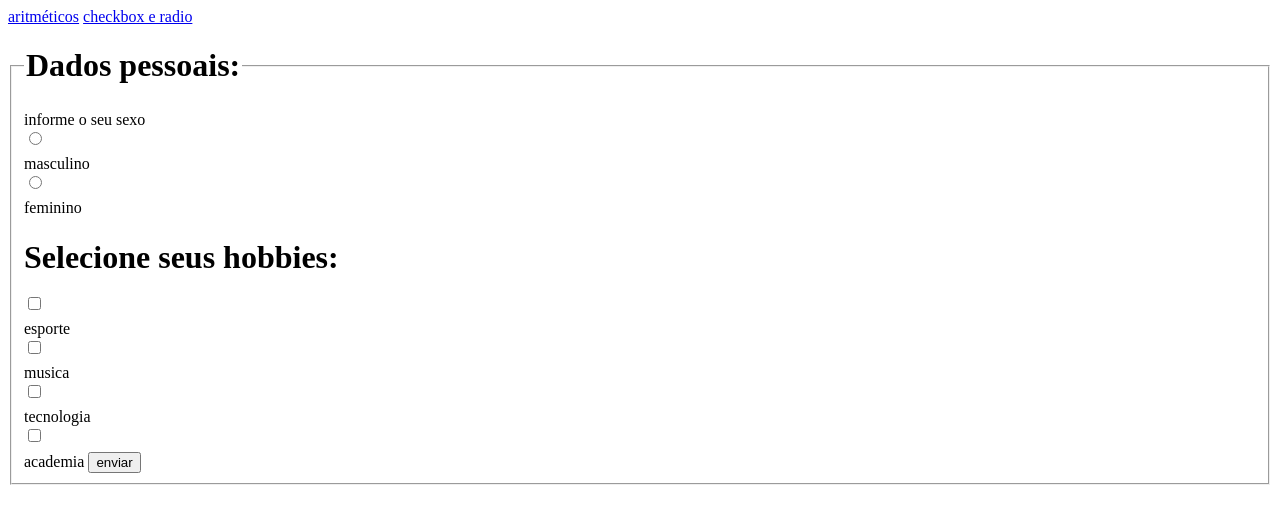
After one commit to alisson10000/javascript, a PHP site: page /checkbox.php in a window 1280 px wide. The commit adds this page. Shown: the top 524 px of the page. Run offline with PHP 8.4, Linux system fonts and the light colour scheme.

Commit message:
AULA DOIS

```diff
--- /dev/null
+++ b/checkbox.php
@@ -0,0 +1,42 @@
+<!DOCTYPE html>
+<!--
+Click nbfs://nbhost/SystemFileSystem/Templates/Licenses/license-default.txt to change this license
+Click nbfs://nbhost/SystemFileSystem/Templates/Project/PHP/PHPProject.php to edit this template
+-->
+<html>
+    <head>
+        <meta charset="UTF-8">
+        <title></title>
+        <script src="js/funcoesDois.js"></script>
+        <style>
+            @import 'css/layout.css';
+        </style>
+
+    </head>
+    <body >
+        <div class="menu">
+            <a href="index.php">aritméticos</a>
+            <a href="checkbox.php">checkbox e radio</a>
+        </div>
+        <fieldset>
+            <legend><h1>Dados pessoais:</h1></legend>
+            <form class="formulario" name="frmCheckbox" id="frmCheckbox" action="">
+                <label> informe o seu sexo</label>
+                <input type="radio" id="sexo" name="sexo" value="masculino"> masculino
+                <input type="radio" id="sexo" name="sexo" value="feminino">feminino
+                <br /><label><h1>Selecione seus hobbies:</h1></label>
+
+                <input type="checkbox" value="esporte" name="hobbies" id="hobbies"> <label>esporte</label>
+                <input type="checkbox" value="musica" name="hobbies" id="hobbies"> <label>musica</label>
+                <input type="checkbox" value="tecnologia" name="hobbies" id="hobbies"> <label>tecnologia</label>
+                <input type="checkbox" value="academia" name="hobbies" id="hobbies"> <label>academia</label>
+
+
+                <button type="button" onclick="validaFormulario()">enviar</button>
+
+
+            </form>
+        </fieldset>
+        <div id="resultado"></div>
+    </body>
+</html>
--- a/index.php
+++ b/index.php
@@ -13,6 +13,10 @@ Click nbfs://nbhost/SystemFileSystem/Templates/Project/PHP/PHPProject.php to edi
         </style>
     </head>
     <body >
+        <div class="menu">
+            <a href="index.php">aritméticos</a>
+            <a href="checkbox.php">checkbox e radio</a>
+        </div>
         <fieldset>
             <legend>Cálculos:</legend>
             <form class="formulario" name="frmSoma" id="frmSoma" action="">
--- a/js/funcoes.js
+++ b/js/funcoes.js
@@ -20,8 +20,6 @@ function somaCalculo() {
         numeroDois = document.getElementById('numeroDois').value;
         operacao = document.getElementById('operacao').value;
         operacao = parseInt(operacao);
-
-
         if (operacao === 1) {
             calcular = parseFloat(numeroUm) + parseFloat(numeroDois);
             document.getElementById('resultado').innerHTML = "resultado da soma é: " + calcular;
--- /dev/null
+++ b/js/funcoesDois.js
@@ -0,0 +1,22 @@
+function validaFormulario() {
+    var checkboxes = document.getElementsByName("hobbies");
+    var selecionados = [];
+    var sexo;
+    var sexo = document.querySelector('input[name="sexo"]:checked');
+    if (sexo) {
+        alert('Está selecionado.' + sexo.value);
+    } else {
+        alert('Nada selecionado');
+    }
+    checkboxes.forEach(function (checkbox) {
+        if (checkbox.checked) {
+            selecionados.push(checkbox.value);
+        }
+    });
+    if (selecionados.length > 0) {
+        var mensagem = "Interesses selecionados: " + selecionados.join(", ");
+        alert(mensagem);
+    } else {
+        alert("Por favor, selecione pelo menos um interesse.");
+    }
+}
```
Also changed, not shown: nbproject/private/private.xml (added, +10 -0 lines).
